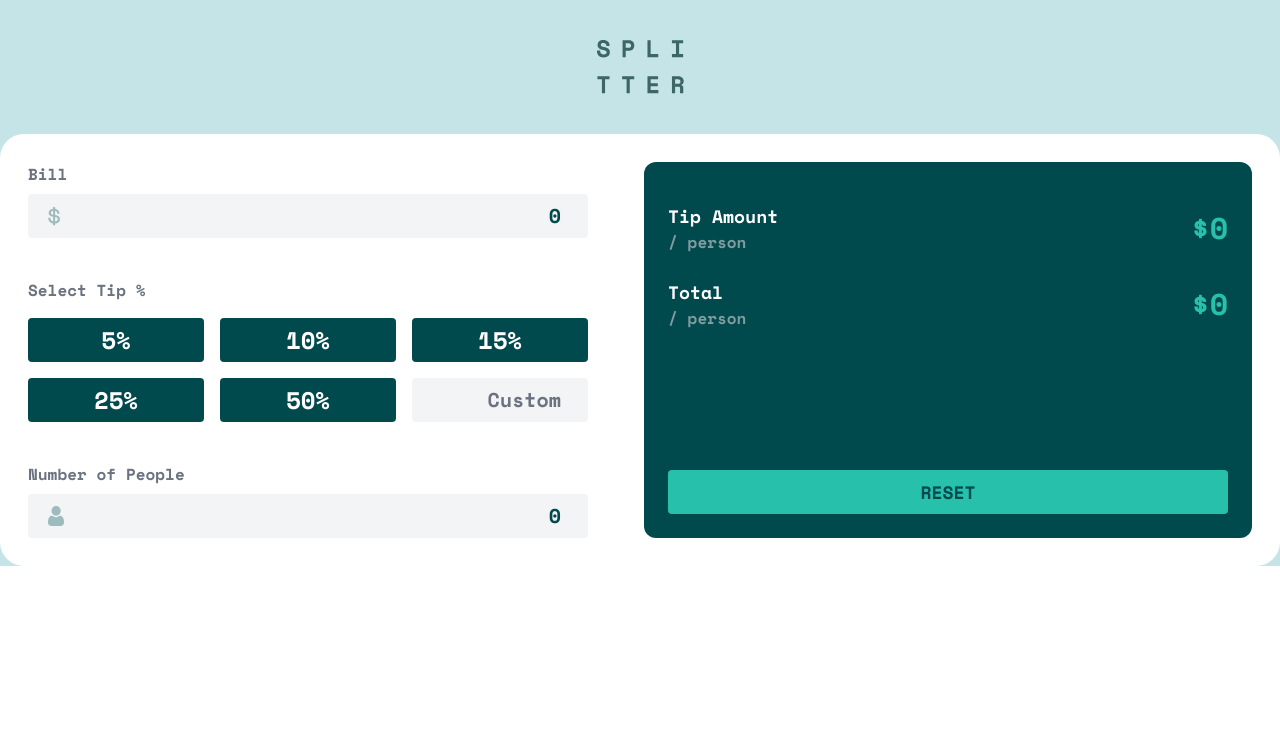
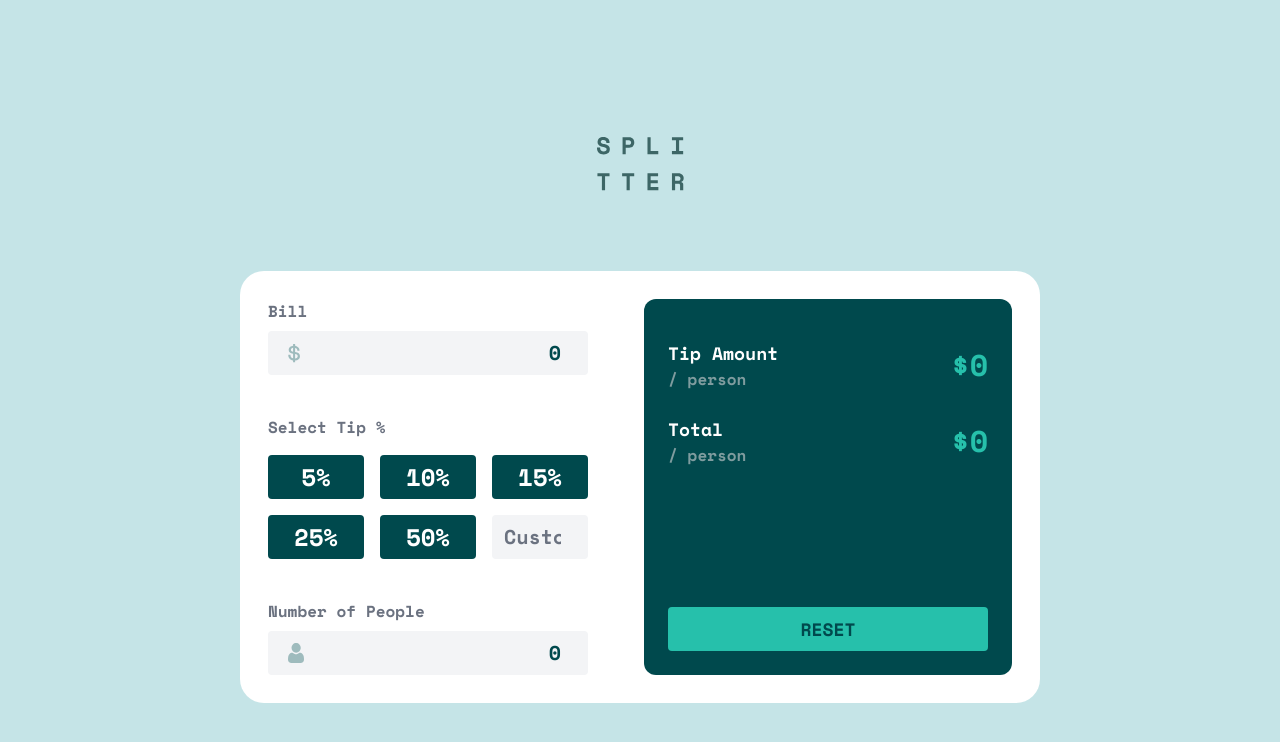
Before and after one commit to sarrietav-dev/tip-calculator, a Vue app: page / in a window 1280 px wide. Shown: the top 742 px of the page. Built offline with nearby package versions, Linux system fonts and the light colour scheme.

Commit message:
📱 Add padding and screen height on lg

```diff
--- a/src/App.vue
+++ b/src/App.vue
@@ -6,6 +6,9 @@
       place-content-center
       bg-light-cyan
       h-full
+      lg:h-screen
+      lg:space-y-10
+      lg:px-60
     "
   >
     <div class="flex place-content-center my-10">
```
